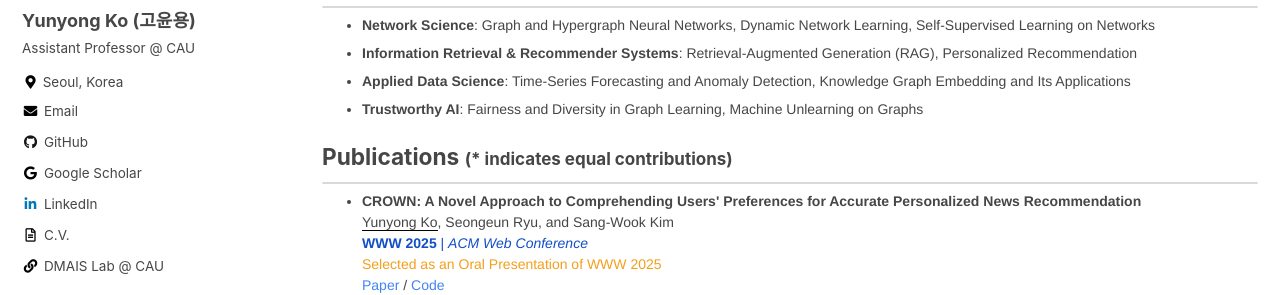
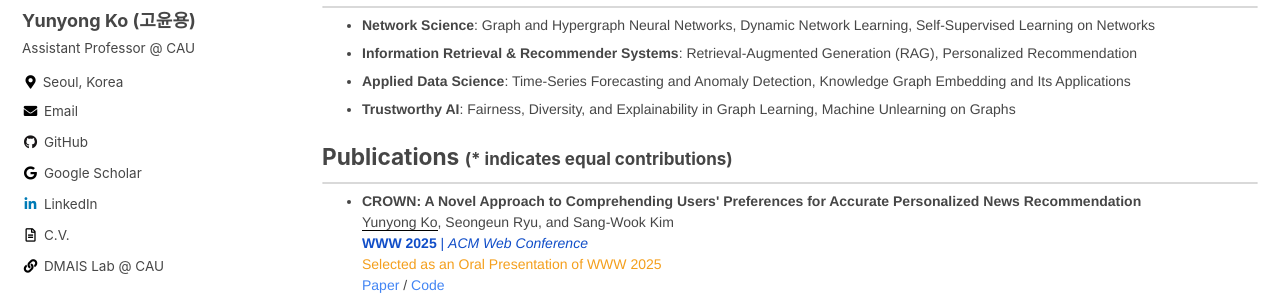
Before and after one commit to yy-ko/yy-ko.github.io, a Jekyll site: the page built from index.html, in a window 1280 px wide and 900 px high. Shown: the part 309-604 px from the top of the window. Built offline with Jekyll 4.4.1, drawn with Linux system fonts in a browser that asks for light colours; cached includes are drawn as plain includes; the list of posts is cut into pages by our own code; some of the changed lines change nothing that is shown.

Commit message:
interests updated2

```diff
--- a/index.html
+++ b/index.html
@@ -18,10 +18,11 @@ author_profile: true
 	<hr class="sep">
 	<!-- <p> My research interests lie in data science (DS) and artificial intelligence (AI), focusing on various types of data--including but not limited to graph, hypergraph, text, image, and time-series--with a special focus on knowledge discovery for real-world applications.</p> -->
 	<ul class="my_list">
-		<li><strong>Network Science</strong>: Graph and Hypergraph Neural Networks, Dynamic Network Learning, Self-Supervised Learning on Networks</li>
+		<li><strong>Network Science</strong>: Graph and Hypergraph Neural Networks, Dynamic Network Learning, Self-Supervised Learning on Networks </li>
 		<li><strong>Information Retrieval & Recommender Systems</strong>: Retrieval-Augmented Generation (RAG), Personalized Recommendation</li>
 		<li><strong>Applied Data Science</strong>: Time-Series Forecasting and Anomaly Detection, Knowledge Graph Embedding and Its Applications</li>
-		<li><strong>Trustworthy AI</strong>: Fairness and Diversity in Graph Learning, Machine Unlearning on Graphs</li>
+		<li><strong>Trustworthy AI</strong>: Fairness, Diversity, and Explainability in Graph Learning, Machine Unlearning on Graphs</li>
+		<!-- <li><strong>Computational Social Science</strong>: Fake News Detection, Echo Chamber Mitigation</li> -->
 	</ul>
 </div>
 
```
